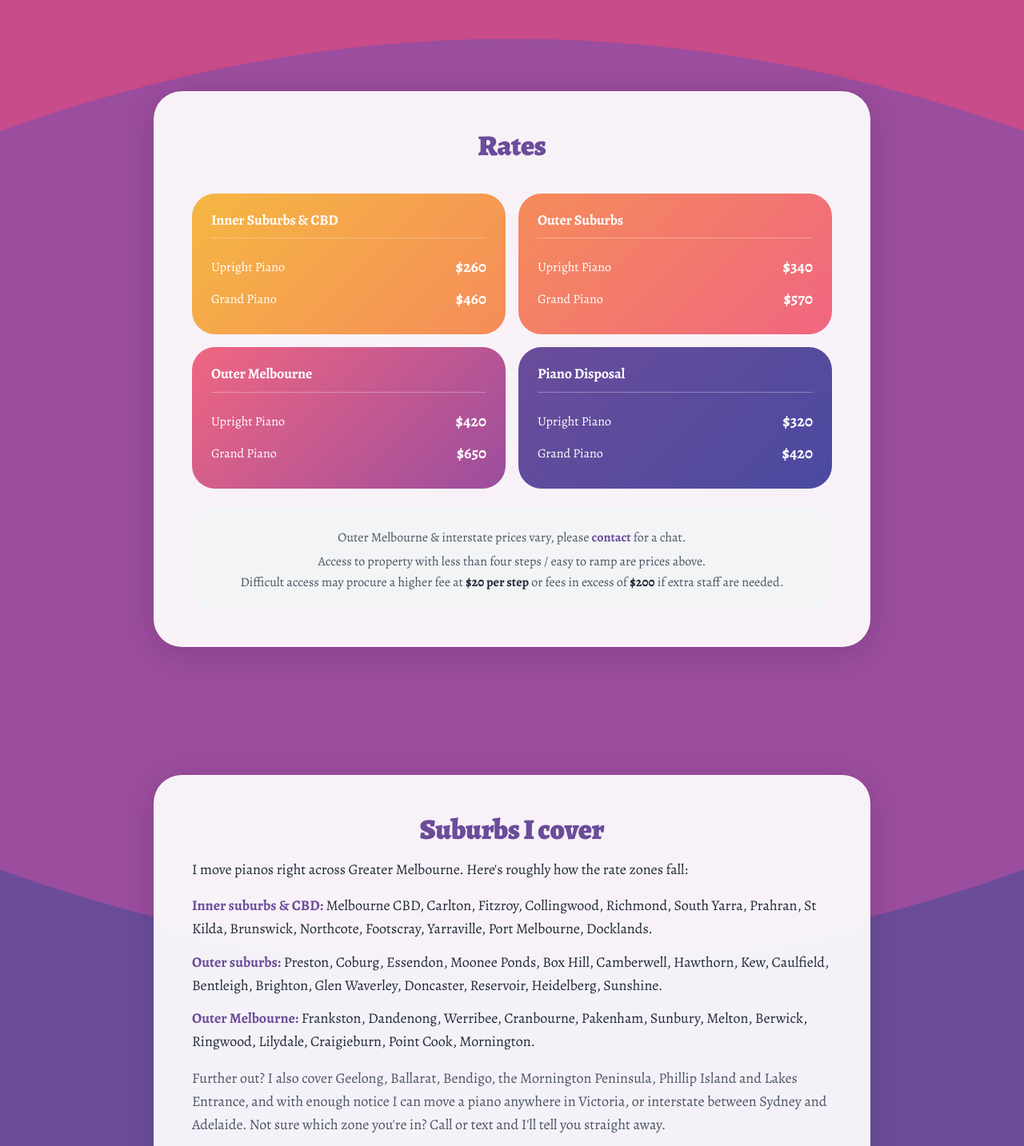
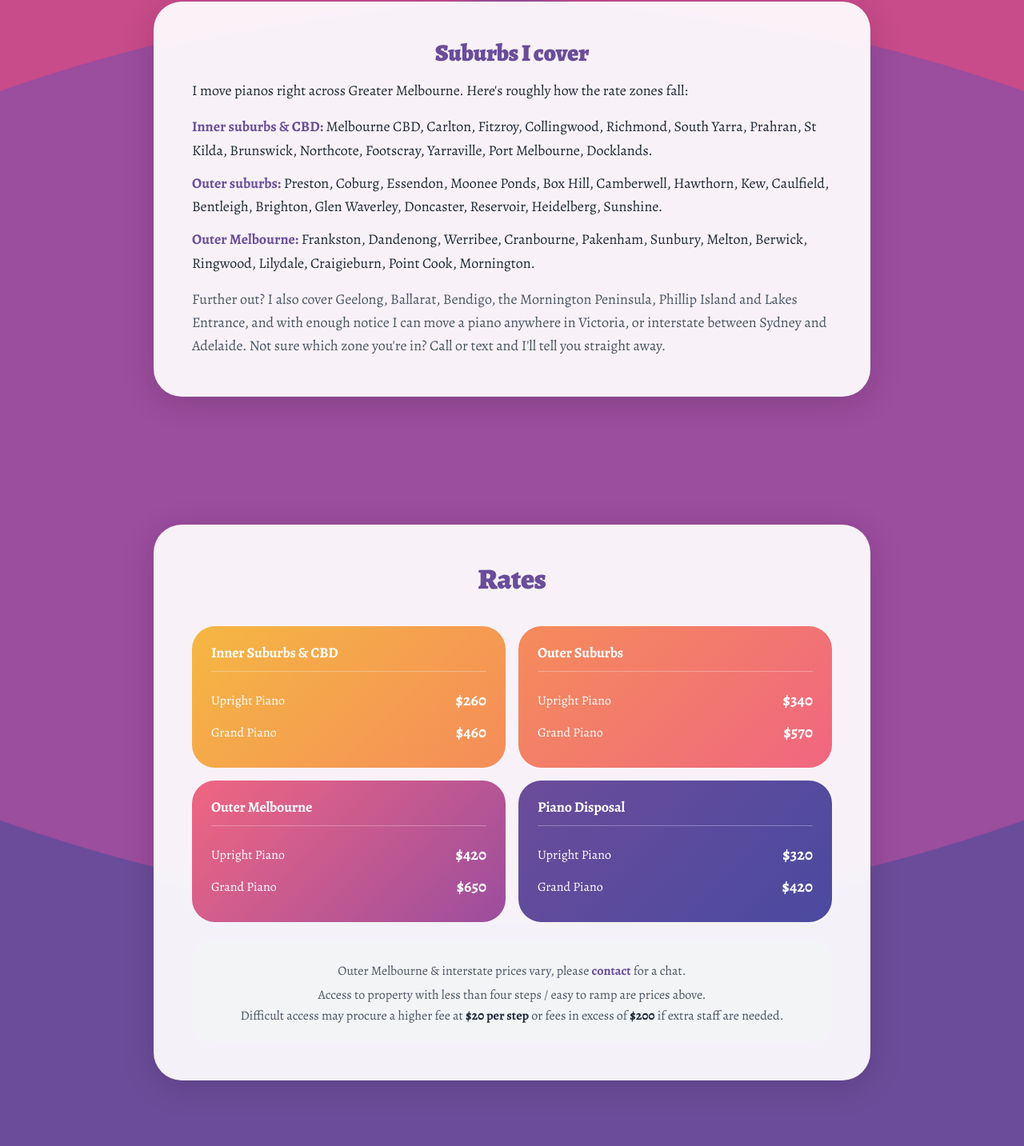
Before and after one commit to j0shinator24/harry-website, a Next.js app: page / in a window 1280 px wide. Shown: the part 3715-5148 px from the top of the page at 80% size. Built offline with nearby package versions, Linux system fonts and the light colour scheme.

Commit message:
Move 'Suburbs I cover' under 'Where I Move' as nested sub-section
Map + legend + named suburb list now sit together as one coverage block.
Suburbs heading demoted h2 -> h3 (single h2 per topic). No copy changes.

Co-Authored-By: Claude Opus 4.7 (1M context) <noreply@anthropic.com>

```diff
--- a/src/app/page.tsx
+++ b/src/app/page.tsx
@@ -430,6 +430,43 @@ export default function HomePage() {
             </Link>
           </p>
         </div>
+
+        {/* Suburbs I cover — nested under "Where I Move" so the map + legend +
+            named-suburb list sit together as one logical coverage block. */}
+        <div
+          id="suburbs"
+          className="card-white rounded-3xl max-w-4xl mx-auto mt-8 sm:mt-12 p-5 sm:p-8 md:p-12 fade-up"
+          style={{ boxShadow: "0 8px 40px rgba(0,0,0,0.15)" }}
+        >
+          <h3 className="font-heading font-black text-2xl sm:text-3xl text-grape text-center mb-3 sm:mb-4">
+            Suburbs I cover
+          </h3>
+          <p className="text-base sm:text-lg leading-relaxed mb-4">
+            I move pianos right across Greater Melbourne. Here&apos;s roughly how the rate zones
+            fall:
+          </p>
+          <p className="text-base sm:text-lg leading-relaxed mb-3">
+            <strong className="text-grape">Inner suburbs &amp; CBD:</strong> Melbourne CBD,
+            Carlton, Fitzroy, Collingwood, Richmond, South Yarra, Prahran, St Kilda, Brunswick,
+            Northcote, Footscray, Yarraville, Port Melbourne, Docklands.
+          </p>
+          <p className="text-base sm:text-lg leading-relaxed mb-3">
+            <strong className="text-grape">Outer suburbs:</strong> Preston, Coburg, Essendon,
+            Moonee Ponds, Box Hill, Camberwell, Hawthorn, Kew, Caulfield, Bentleigh, Brighton,
+            Glen Waverley, Doncaster, Reservoir, Heidelberg, Sunshine.
+          </p>
+          <p className="text-base sm:text-lg leading-relaxed mb-4">
+            <strong className="text-grape">Outer Melbourne:</strong> Frankston, Dandenong,
+            Werribee, Cranbourne, Pakenham, Sunbury, Melton, Berwick, Ringwood, Lilydale,
+            Craigieburn, Point Cook, Mornington.
+          </p>
+          <p className="text-base sm:text-lg leading-relaxed text-gray-600">
+            Further out? I also cover Geelong, Ballarat, Bendigo, the Mornington Peninsula,
+            Phillip Island and Lakes Entrance, and with enough notice I can move a piano anywhere
+            in Victoria, or interstate between Sydney and Adelaide. Not sure which zone you&apos;re
+            in? Call or text and I&apos;ll tell you straight away.
+          </p>
+        </div>
       </section>
 
       {/* RATES */}
@@ -478,45 +515,6 @@ export default function HomePage() {
         </div>
       </section>
 
-      {/* SUBURBS I COVER — sits directly after Rates so the suburb groups
-          reinforce the rate-tier zones. Real Melbourne suburbs in body copy
-          capture "[suburb] piano mover" long-tail intent that feeds the head
-          terms. Grouped natural sentence form, not a keyword-stuffed list. */}
-      <section id="suburbs" className="py-14 sm:py-20 px-4 sm:px-5">
-        <div
-          className="card-white rounded-3xl max-w-4xl mx-auto p-5 sm:p-8 md:p-12 fade-up"
-          style={{ boxShadow: "0 8px 40px rgba(0,0,0,0.15)" }}
-        >
-          <h2 className="font-heading font-black text-3xl sm:text-4xl text-grape text-center mb-3 sm:mb-4">
-            Suburbs I cover
-          </h2>
-          <p className="text-base sm:text-lg leading-relaxed mb-4">
-            I move pianos right across Greater Melbourne. Here&apos;s roughly how the rate zones
-            fall:
-          </p>
-          <p className="text-base sm:text-lg leading-relaxed mb-3">
-            <strong className="text-grape">Inner suburbs &amp; CBD:</strong> Melbourne CBD,
-            Carlton, Fitzroy, Collingwood, Richmond, South Yarra, Prahran, St Kilda, Brunswick,
-            Northcote, Footscray, Yarraville, Port Melbourne, Docklands.
-          </p>
-          <p className="text-base sm:text-lg leading-relaxed mb-3">
-            <strong className="text-grape">Outer suburbs:</strong> Preston, Coburg, Essendon,
-            Moonee Ponds, Box Hill, Camberwell, Hawthorn, Kew, Caulfield, Bentleigh, Brighton,
-            Glen Waverley, Doncaster, Reservoir, Heidelberg, Sunshine.
-          </p>
-          <p className="text-base sm:text-lg leading-relaxed mb-4">
-            <strong className="text-grape">Outer Melbourne:</strong> Frankston, Dandenong,
-            Werribee, Cranbourne, Pakenham, Sunbury, Melton, Berwick, Ringwood, Lilydale,
-            Craigieburn, Point Cook, Mornington.
-          </p>
-          <p className="text-base sm:text-lg leading-relaxed text-gray-600">
-            Further out? I also cover Geelong, Ballarat, Bendigo, the Mornington Peninsula,
-            Phillip Island and Lakes Entrance, and with enough notice I can move a piano anywhere
-            in Victoria, or interstate between Sydney and Adelaide. Not sure which zone you&apos;re
-            in? Call or text and I&apos;ll tell you straight away.
-          </p>
-        </div>
-      </section>
 
       {/* INSTAGRAM */}
       <section className="py-14 sm:py-20 px-4 sm:px-5">
```
